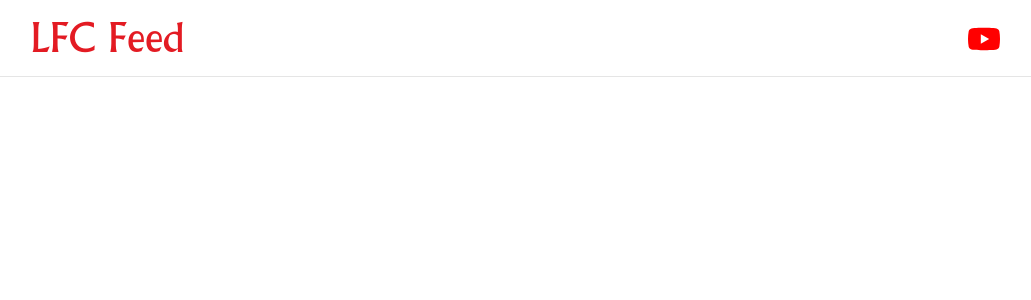
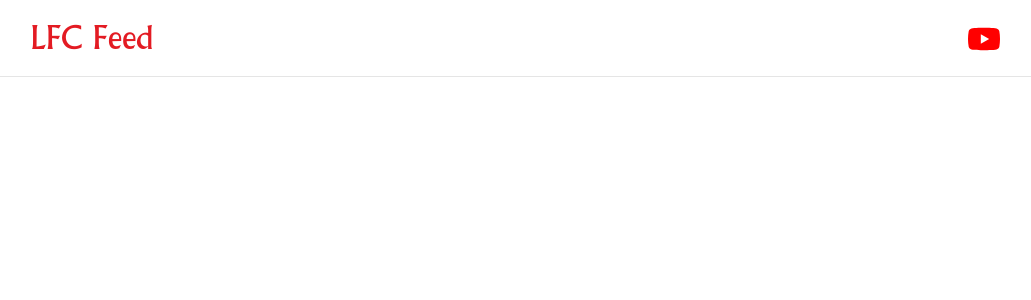
Before and after one commit to mattwillson/lfc-feed, a React app: page / in a window 1280 px wide. Shown: the top 300 px of the page, without its empty margins (125-1156 px from the left). Built offline with nearby package versions, Linux system fonts and the light colour scheme.

Commit message:
Add anchor element to Header

```diff
--- a/src/components/Header.css
+++ b/src/components/Header.css
@@ -5,7 +5,6 @@
   width: 100%;
   height: 77px;
   background-color: #fff;
-  color: #e31b23;
   border-bottom: 1px solid rgba(0, 0, 0, 0.1);
 }
 
@@ -20,9 +19,12 @@
   padding: 23px 20px;
 }
 
-.Header > .container > h1 {
+.Header > .container > a {
+  color: #e31b23;
+  outline-color: #e31b23;
+  text-decoration: none;
   line-height: 1;
-  margin: 0;
+  font-size: 32px;
 }
 
 .Header > .container > svg {
--- a/src/components/Header.tsx
+++ b/src/components/Header.tsx
@@ -16,7 +16,9 @@ class Header extends React.Component<Props, {}> {
     return (
       <header className="Header">
         <Container>
-          <h1>LFC Feed</h1>
+          <a href="http://localhost:3000/" target="_self">
+            LFC Feed
+          </a>
           <YouTubeIcon onClick={this.onYoutubeClick} />
         </Container>
       </header>
```
